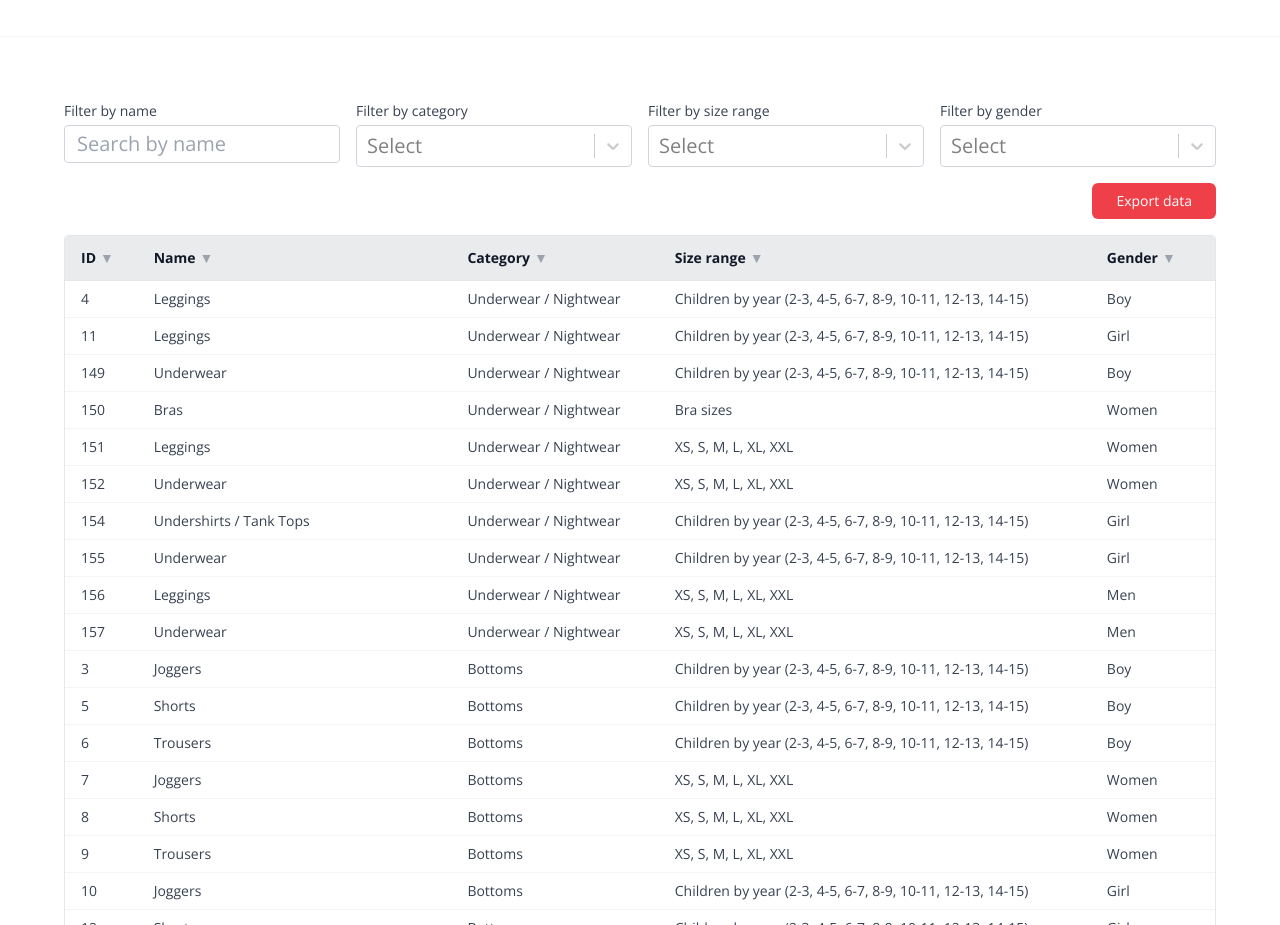
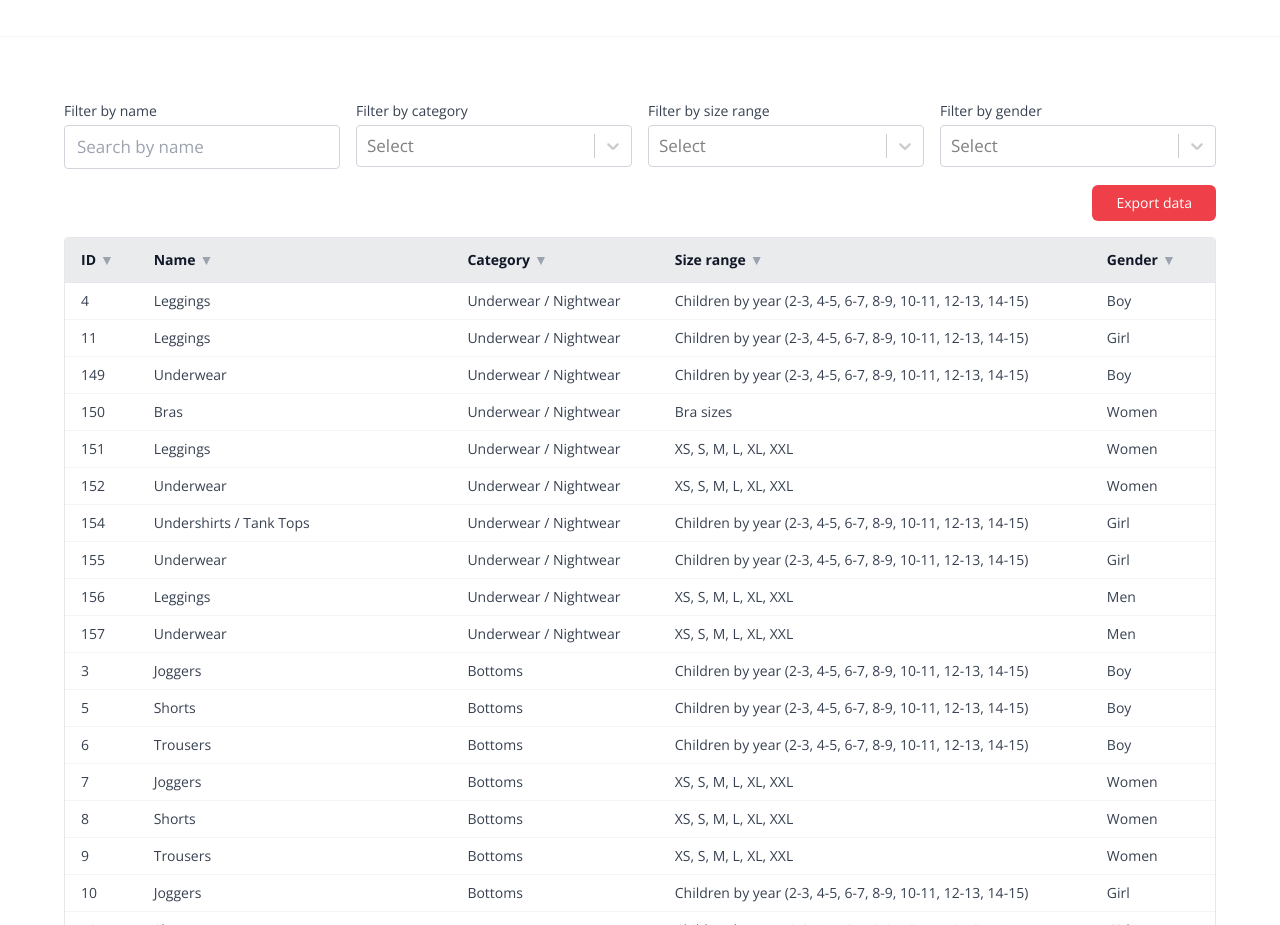
Before and after one commit to boxwise/boxtribute-landing-nextjs, a Next.js app: page /assort-standard in a window 1280 px wide. Shown: the part 1060-1985 px from the top of the page. Built offline with nearby package versions, Linux system fonts and the light colour scheme; a web font is replaced by a local one.

Commit message:
select-style

```diff
--- a/pages/assort-standard.tsx
+++ b/pages/assort-standard.tsx
@@ -94,6 +94,7 @@ const multiSelectStyles: StylesConfig<ISelectOption, true> = {
     backgroundColor: state.isFocused ? "#f0f7fc" : "#fff",
     color: "#000",
     cursor: "pointer",
+    fontSize: "0.85em",
   }),
   control: (base) => ({
     ...base,
@@ -101,6 +102,7 @@ const multiSelectStyles: StylesConfig<ISelectOption, true> = {
     borderColor: "#d1d5db",
     boxShadow: "none",
     "&:hover": { borderColor: "#9ca3af" },
+    fontSize: "0.85em",
   }),
 };
 
@@ -216,9 +218,9 @@ const AssortTable = ({ products }: { products: IStandardProduct[] }) => {
             placeholder="Search by name"
             className={
               "w-full border border-gray-300 rounded px-3 " +
-              "focus:outline-none focus:border-gray-400"
+              "hover:border-gray-400 focus:outline-none focus:border-gray-400"
             }
-            style={{ minHeight: "38px" }}
+            style={{ minHeight: "44px", fontSize: "0.85em" }}
           />
         </div>
         <div>
```
